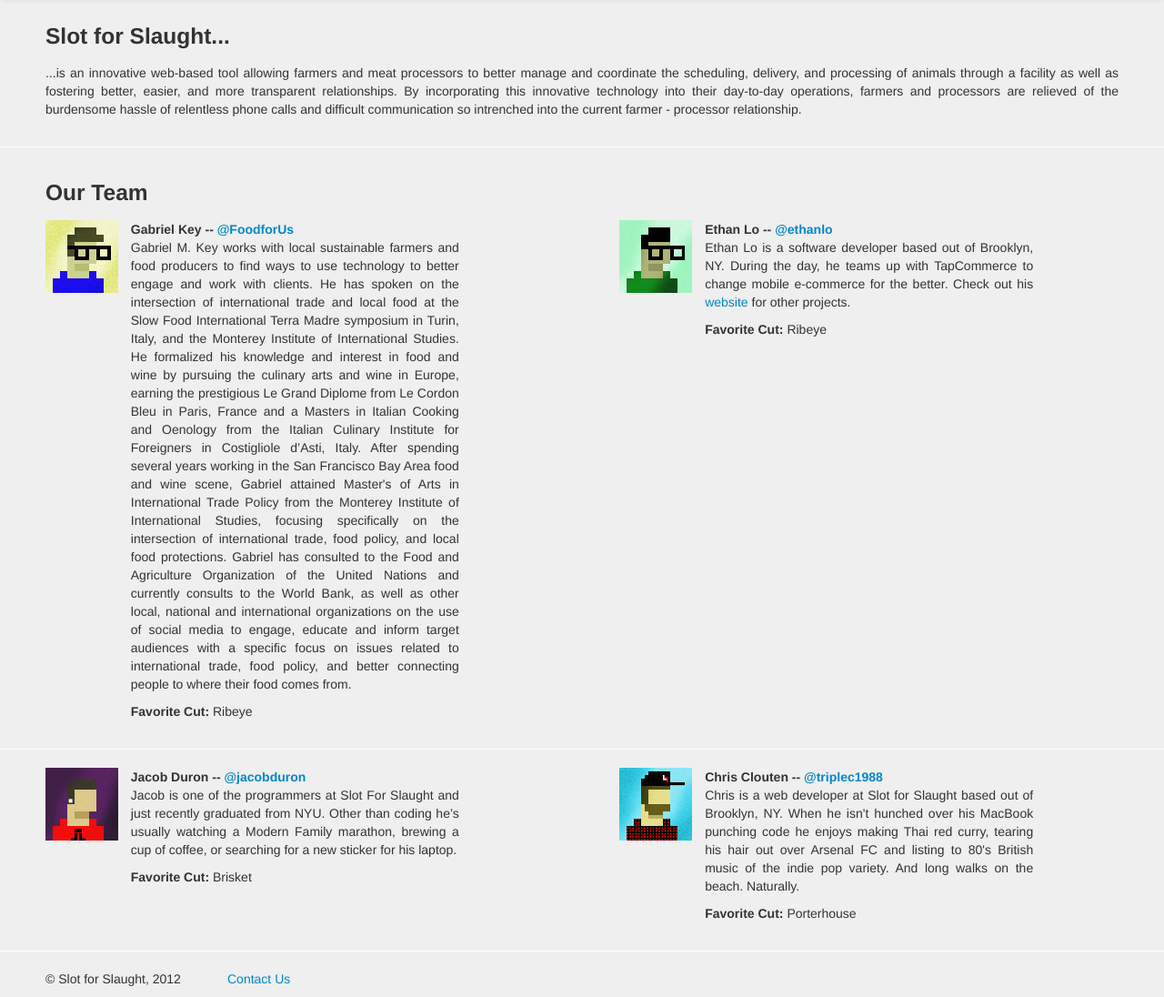
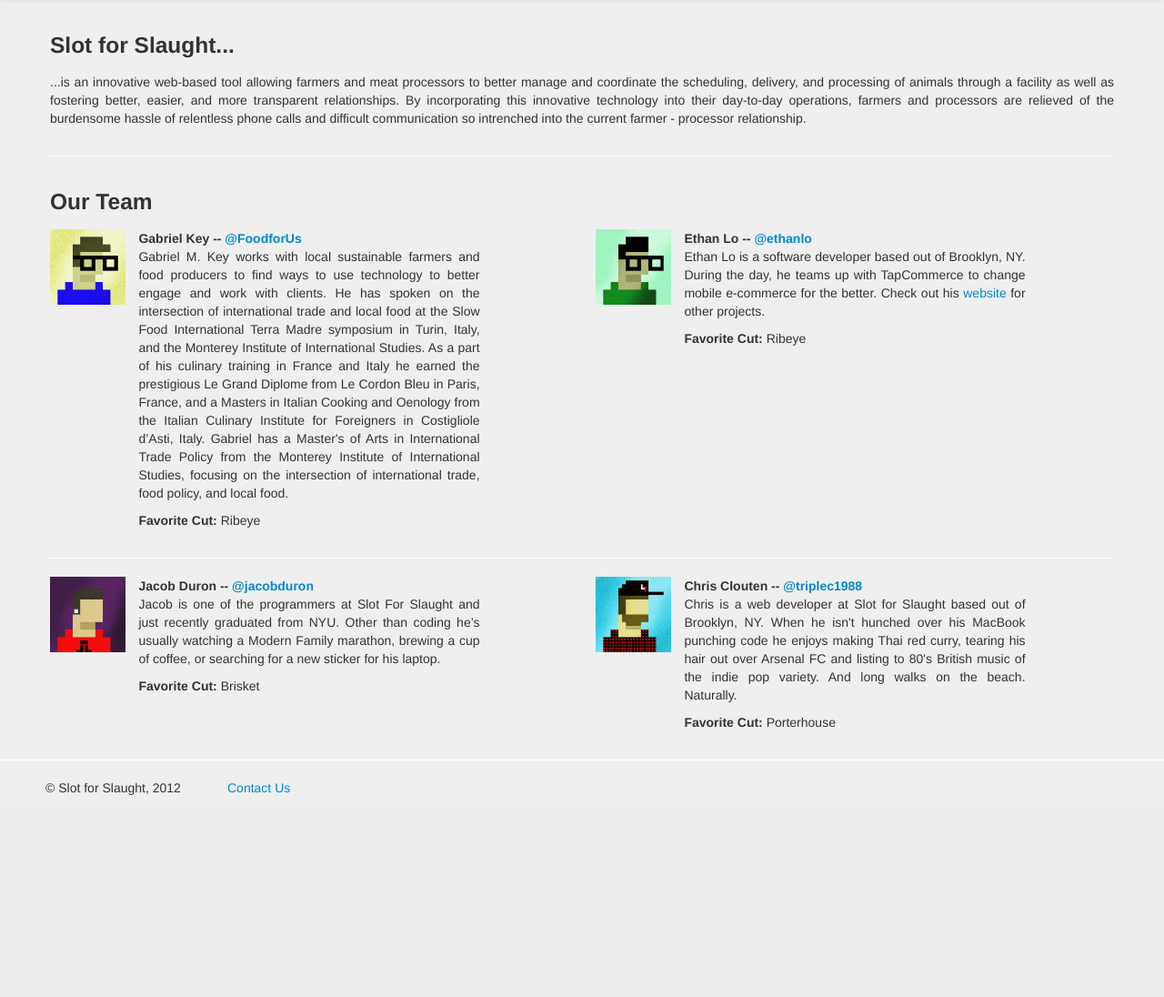
Before and after one commit to triplec1988/Hack----Meat, a Django app: page /about/ in a window 1280 px wide. Shown: the part 42-1138 px from the top of the page at 91% size. After the commit the page ends 916 px from the top, so only its background shows below. Run offline with Django 3.2, Linux system fonts and the light colour scheme; parts of the project's set-up code (start-up, migrations or seed data) failed here and were passed over; some libraries are stand-ins or nearby versions.

Commit message:
added DIV class=container to About and Contact. Fixed EthanLo.com link

```diff
--- a/hackmeat/account/urls.py
+++ b/hackmeat/account/urls.py
@@ -13,8 +13,10 @@ urlpatterns = patterns('hackmeat.account.views',
     url(r'processor/dashboard/$', direct_to_template, {'template': 'account/processor_dashboard.html'}),
     #About URLs
     url(r'processors/about/$', direct_to_template, {'template': 'base/about.html'}),
+    url(r'^signup/about/?$', r'about', name='about'),
     #Contact URLs
     url(r'^processors/contact/?$', r'contact', name='contact'),
     url(r'^farmer/dashboard/contact/?$', r'contact', name='contact'),
     url(r'^processor/dashboard/contact/?$', r'contact', name='contact'),
+    url(r'^signup/contact/?$', r'contact', name='contact'),
 )
--- a/templates/base/about.html
+++ b/templates/base/about.html
@@ -1,37 +1,38 @@
 {% extends "base.html" %}
 
 {% block content %}
-<h3 style="padding-left: 50px;">Slot for Slaught...</h3>
+<div class="container">
+	<h3>Slot for Slaught...</h3>
 	<div class="row-fluid">
-	<div class="span12" style="padding: 0 50px 0;">
+		<div class="span12">
 			<p style="text-align: justify;">...is an innovative web-based tool allowing farmers and meat processors to better manage and coordinate the scheduling, delivery, and processing of animals through a facility as well as fostering better, easier, and more transparent relationships. By incorporating this innovative technology into their day-to-day operations, farmers and processors are relieved of the burdensome hassle of relentless phone calls and difficult communication so intrenched into the current farmer - processor relationship.</p>
 		</div>
 	</div>
 	<hr>
 	<div class="row-fluid">
-	<h3 style="padding-left: 50px;">Our Team</h3>
+		<h3>Our Team</h3>
 	</div>
 	<div class="row-fluid">
-	<div class="span6" style="padding: 0 25px 0 50px;">
+		<div class="span6">
 			<div class="row-fluid">
 				<div class="span2">
 					<img src="{{STATIC_URL}}img/gabriel.png">
 				</div>
 				<div class="span8">
 					<strong>Gabriel Key  -- <a href="https://twitter.com/FoodforUs">&#64;FoodforUs</a></strong>
-				<p style="text-align: justify;">Gabriel M. Key works with local sustainable farmers and food producers to find ways to use technology to better engage and work with clients. He has spoken on the intersection of international trade and local food at the Slow Food International Terra Madre symposium in Turin, Italy, and the Monterey Institute of International Studies. He formalized his knowledge and interest in food and wine by pursuing the culinary arts and wine in Europe, earning the prestigious Le Grand Diplome from Le Cordon Bleu in Paris, France and a Masters in Italian Cooking and Oenology from the Italian Culinary Institute for Foreigners in Costigliole d’Asti, Italy. After spending several years working in the San Francisco Bay Area food and wine scene, Gabriel attained Master's of Arts in International Trade Policy from the Monterey Institute of International Studies, focusing specifically on the intersection of international trade, food policy, and local food protections. Gabriel has consulted to the Food and Agriculture Organization of the United Nations and currently consults to the World Bank, as well as other local, national and international organizations on the use of social media to engage, educate and inform target audiences with a specific focus on issues related to international trade, food policy, and better connecting people to where their food comes from.</p>
+					<p style="text-align: justify;">Gabriel M. Key works with local sustainable farmers and food producers to find ways to use technology to better engage and work with clients. He has spoken on the intersection of international trade and local food at the Slow Food International Terra Madre symposium in Turin, Italy, and the Monterey Institute of International Studies. As a part of his culinary training in France and Italy he earned the prestigious Le Grand Diplome from Le Cordon Bleu in Paris, France, and a Masters in Italian Cooking and Oenology from the Italian Culinary Institute for Foreigners in Costigliole d’Asti, Italy. Gabriel has a Master's of Arts in International Trade Policy from the Monterey Institute of International Studies, focusing on the intersection of international trade, food policy, and local food.</p>
 					<p><strong>Favorite Cut: </strong>Ribeye</p>
 				</div>
 			</div>
 		</div>
-	<div class="span6" style="padding: 0 50px 0 25px;">
+		<div class="span6">
 			<div class="row-fluid">
 				<div class="span2">
 					<img src="{{STATIC_URL}}img/ethan.png">
 				</div>
 				<div class="span8">
 					<strong>Ethan Lo  -- <a href="https://twitter.com/ethanlo">&#64;ethanlo</a></strong>
-				<p style="text-align: justify;">Ethan Lo is a software developer based out of Brooklyn, NY. During the day, he teams up with TapCommerce to change mobile e-commerce for the better. Check out his <a href="www.ethanlo.com">website</a> for other projects.</p>
+					<p style="text-align: justify;">Ethan Lo is a software developer based out of Brooklyn, NY. During the day, he teams up with TapCommerce to change mobile e-commerce for the better. Check out his <a href="http://www.ethanlo.com/">website</a> for other projects.</p>
 					<p><strong>Favorite Cut: </strong>Ribeye</p>
 				</div>
 			</div>
@@ -39,7 +40,7 @@
 	</div>
 	<hr>
 	<div class="row-fluid">
-	<div class="span6" style="padding: 0 25px 0 50px;">
+		<div class="span6">
 			<div class="row-fluid">
 				<div class="span2">
 					<img src="{{STATIC_URL}}img/jacob.png">
@@ -51,7 +52,7 @@
 				</div>
 			</div>
 		</div>
-	<div class="span6" style="padding: 0 50px 0 25px;">
+		<div class="span6">
 			<div class="row-fluid">
 				<div class="span2">
 					<img src="{{STATIC_URL}}img/chris.png">
@@ -64,5 +65,6 @@
 			</div>
 		</div>
 	</div>
+</div>
 
 {% endblock %}
--- a/templates/base/contact_complete.html
+++ b/templates/base/contact_complete.html
@@ -1,7 +1,7 @@
 {% extends "base.html" %}
 
 {% block content %}
-    <div class="container">
+<div class="container">
     <p>Thanks for contacting us!</p>
     <p><a class="btn btn-info btn-large" href="/">Return Home</a></p>
 </div>
```
Also changed, not shown: templates/base/contact.html (+3 -4 lines). Lines whose indentation alone changed are shown as unchanged.
